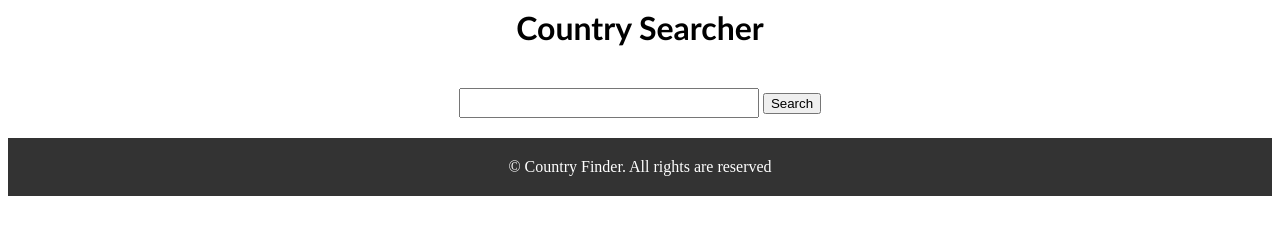
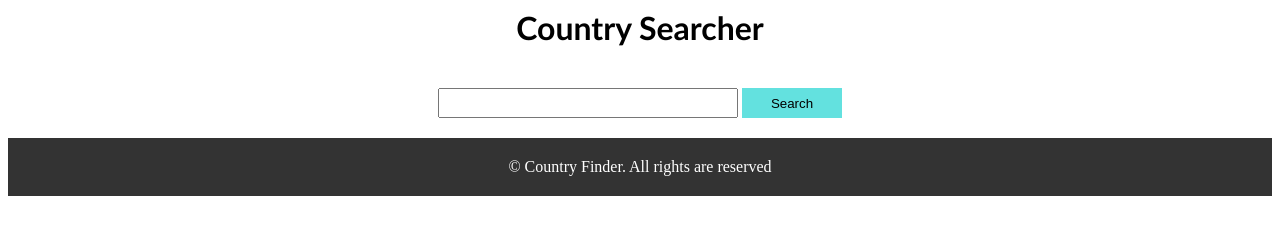
Before and after one commit to Nahida305/country-searcher, a plain HTML site: page index.html in a window 1280 px wide. Drawn offline with Linux system fonts and the light colour scheme.

Commit message:
css done

```diff
--- a/style.css
+++ b/style.css
@@ -25,3 +25,19 @@ footer{
     height: 30px;
 
 }
+
+.searchButton{
+
+    border: none;
+    margin-top: 20px;
+    margin-bottom: 20px;
+    width: 100px;
+    height: 30px;
+    background-color: rgb(99, 225, 223);
+
+}
+.country{
+    text-align: center;
+    background-color: rgb(178, 243, 243);
+    padding: 20px;
+}
```
